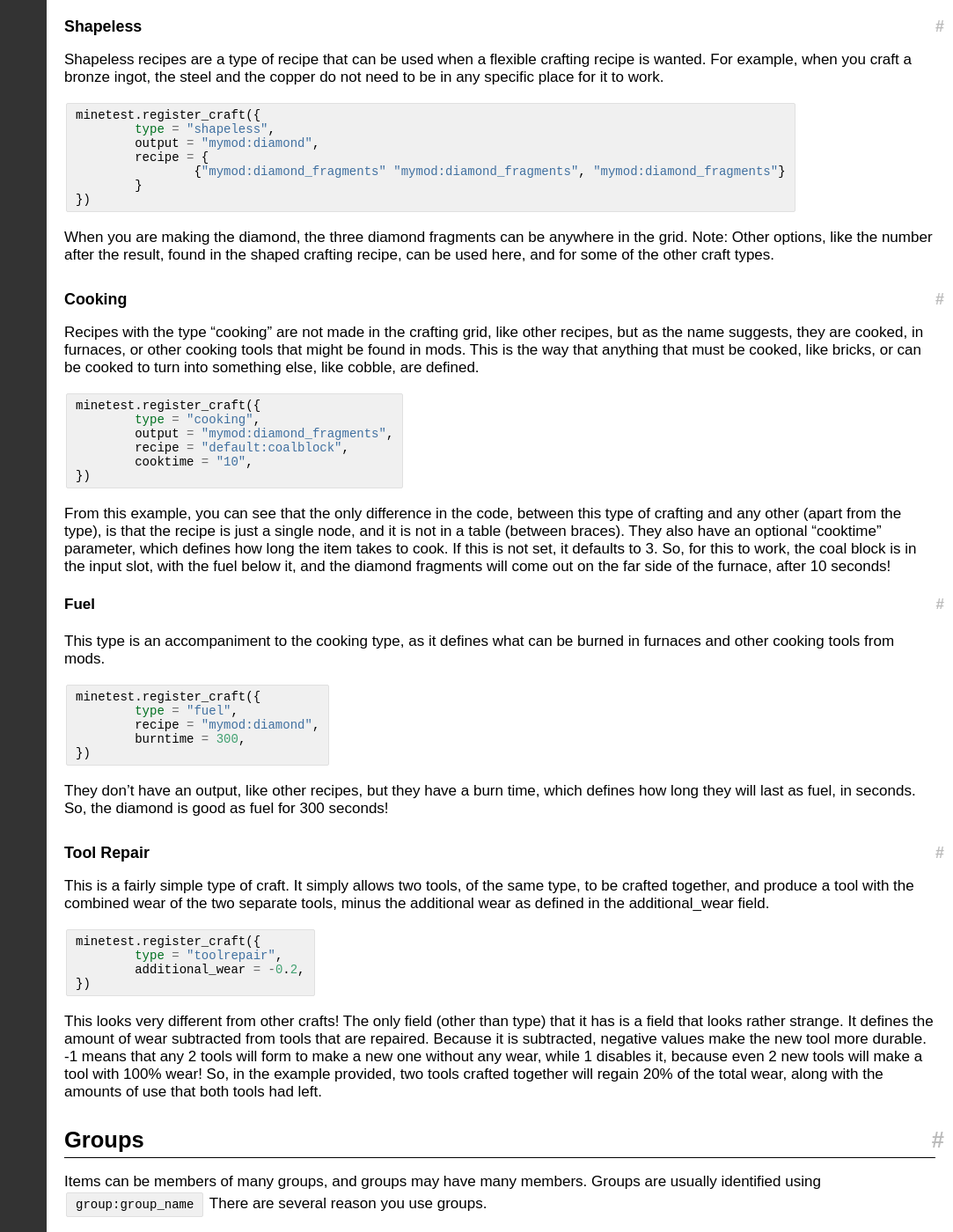
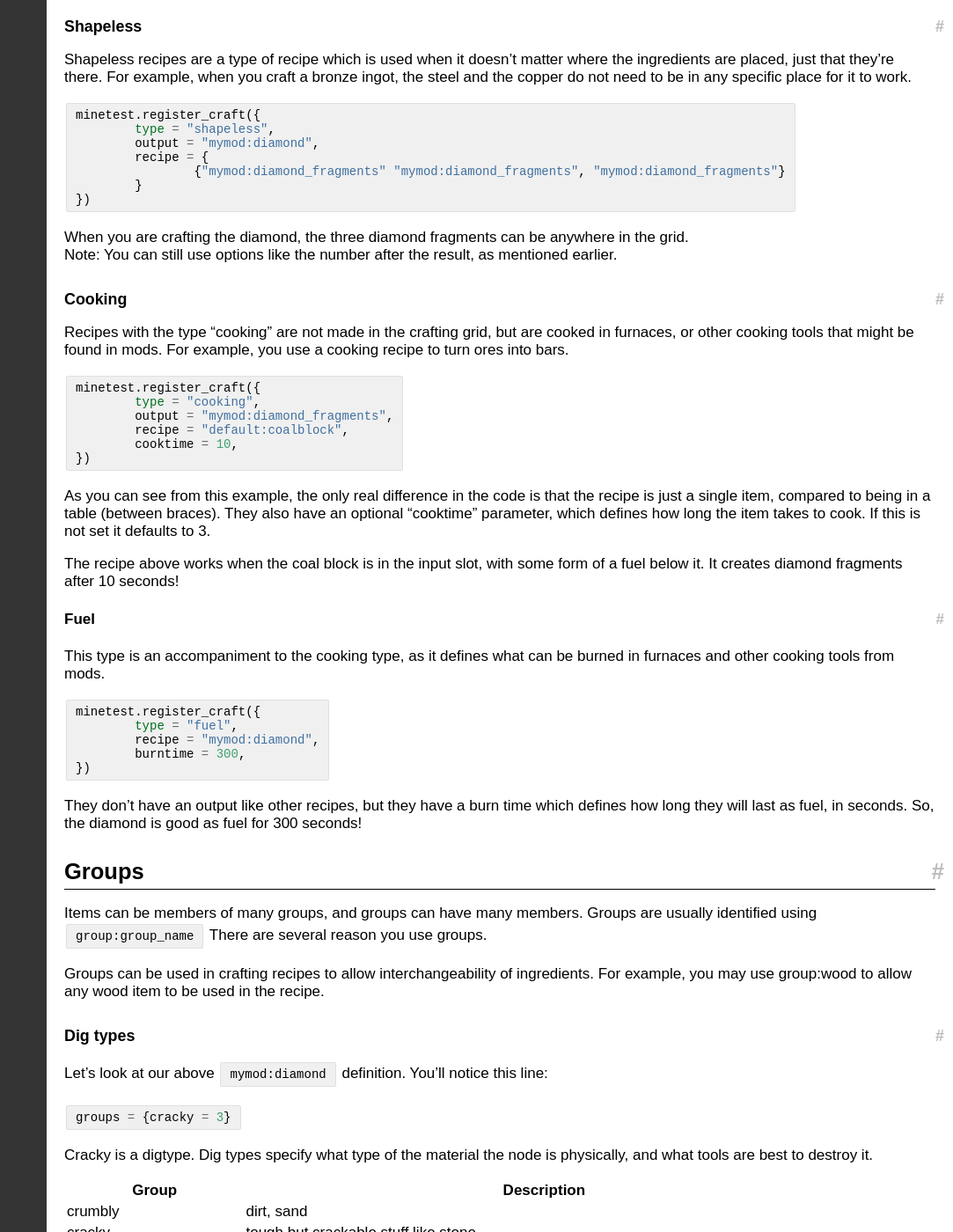
Before and after one commit to rubenwardy/minetest_modding_book, a Jekyll site: the page built from chapters/nodes_items_crafting.md, in a window 1280 px wide and 1400 px high, scrolled down 3863 px. Shown: the whole window at 88% size, without its empty margins (197-1280 px from the left). Built offline with Jekyll 4.4.1, drawn with Linux system fonts in a browser that asks for light colours; nearby versions of some CDN libraries; some of the changed text lies outside the part shown.

Commit message:
Small changes to phrasing and puncturation to make it flow better

```diff
--- a/chapters/nodes_items_crafting.md
+++ b/chapters/nodes_items_crafting.md
@@ -182,7 +182,7 @@ identified by the ``type`` property.
 * shapeless - It doesn't matter where the ingredients are,
   just that there is the right amount.
 * cooking - Recipes for the furnace to use.
-	* fuel - Defines what can be burnt in furnaces.
+	* fuel - Defines items which can be burned in furnaces.
 * tool_repair - Used to allow the repairing of tools.
 
 Craft recipes do not use Item Strings to uniquely identify themselves.
@@ -228,10 +228,10 @@ minetest.register_craft({
 })
 {% endhighlight %}
 
-###Shapeless
+### Shapeless
 
-Shapeless recipes are a type of recipe that can be used when a flexible crafting
-recipe is wanted.
+Shapeless recipes are a type of recipe which is used when it doesn't matter
+where the ingredients are placed, just that they're there.
 For example, when you craft a bronze ingot, the steel and the copper do not
 need to be in any specific place for it to work.
 
@@ -245,38 +245,36 @@ minetest.register_craft({
 })
 {% endhighlight %}
 
-When you are making the diamond, the three diamond fragments can be anywhere
-in the grid.
-Note: Other options, like the number after the result, found in the shaped
-crafting recipe, can be used here, and for some of the other craft types.
+When you are crafting the diamond, the three diamond fragments can be anywhere
+in the grid.\\
+Note: You can still use options like the number after the result, as mentioned
+earlier.
 
-###Cooking
+### Cooking
 
-Recipes with the type "cooking" are not made in the crafting grid, like
-other recipes, but as the name suggests, they are cooked, in furnaces,
-or other cooking tools that might be found in mods.
-This is the way that anything that must be cooked, like bricks, or
-can be cooked to turn into something else, like cobble, are defined.
+Recipes with the type "cooking" are not made in the crafting grid,
+but are cooked in furnaces, or other cooking tools that might be found in mods.
+For example, you use a cooking recipe to turn ores into bars.
 
 {% highlight lua %}
 minetest.register_craft({
 	type = "cooking",
 	output = "mymod:diamond_fragments",
 	recipe = "default:coalblock",
-	cooktime = "10",
+	cooktime = 10,
 })
 {% endhighlight %}
 
-From this example, you can see that the only difference in the code,
-between this type of crafting and any other (apart from the type), is
-that the recipe is just a single node, and it is not in a table (between
-braces). They also have an optional "cooktime" parameter, which defines
-how long the item takes to cook. If this is not set, it defaults to 3.
-So, for this to work, the coal block is in the input slot, with the fuel
-below it, and the diamond fragments will come out on the far side
-of the furnace, after 10 seconds!
+As you can see from this example, the only real difference in the code
+is that the recipe is just a single item, compared to being in a table
+(between braces). They also have an optional "cooktime" parameter, which
+defines how long the item takes to cook. If this is not set it defaults to 3.
 
-####Fuel
+The recipe above works when the coal block is in the input slot,
+with some form of a fuel below it.
+It creates diamond fragments after 10 seconds!
+
+#### Fuel
 
 This type is an accompaniment to the cooking type, as it defines
 what can be burned in furnaces and other cooking tools from mods.
@@ -289,37 +287,14 @@ minetest.register_craft({
 })
 {% endhighlight %}
 
-They don't have an output, like other recipes, but they have a burn time,
+They don't have an output like other recipes, but they have a burn time
 which defines how long they will last as fuel, in seconds.
 So, the diamond is good as fuel for 300 seconds!
 
-###Tool Repair
-This is a fairly simple type of craft. It simply allows two tools, of the
-same type,  to be crafted together, and produce a tool with the
-combined wear of the two separate tools, minus the additional wear
-as defined in the additional_wear field.
-
-{% highlight lua %}
-minetest.register_craft({
-	type = "toolrepair",
-	additional_wear = -0.2,
-})
-{% endhighlight %}
-
-This looks very different from other crafts! The only field (other than
-type) that it has is a field that looks rather strange. It defines the amount
-of wear subtracted from tools that are repaired. Because it is subtracted,
-negative values make the new tool more  durable. -1 means that any 2
-tools will form to make a new one without any wear, while 1 disables
-it, because even 2 new tools will make a tool with 100% wear!
-So, in the example provided, two tools crafted together will regain 20%
-of the total wear, along with the amounts of use that both tools had
-left.
-
 ## Groups
 
-Items can be members of many groups, and groups may have many members.
-Groups are usually identified using ``group:group_name``
+Items can be members of many groups, and groups can have many members.
+Groups are usually identified using `group:group_name`
 There are several reason you use groups.
 
 Groups can be used in crafting recipes to allow interchangeability
```
